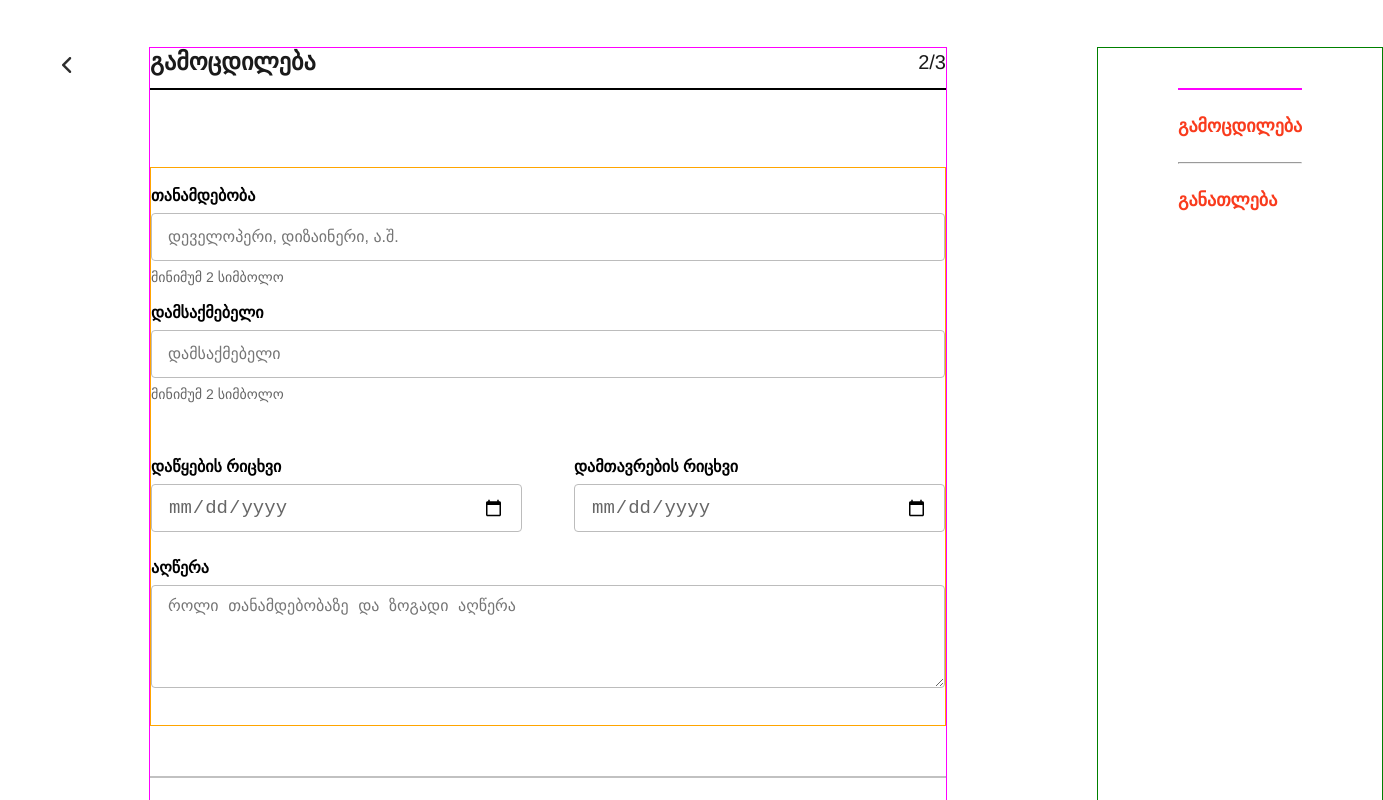
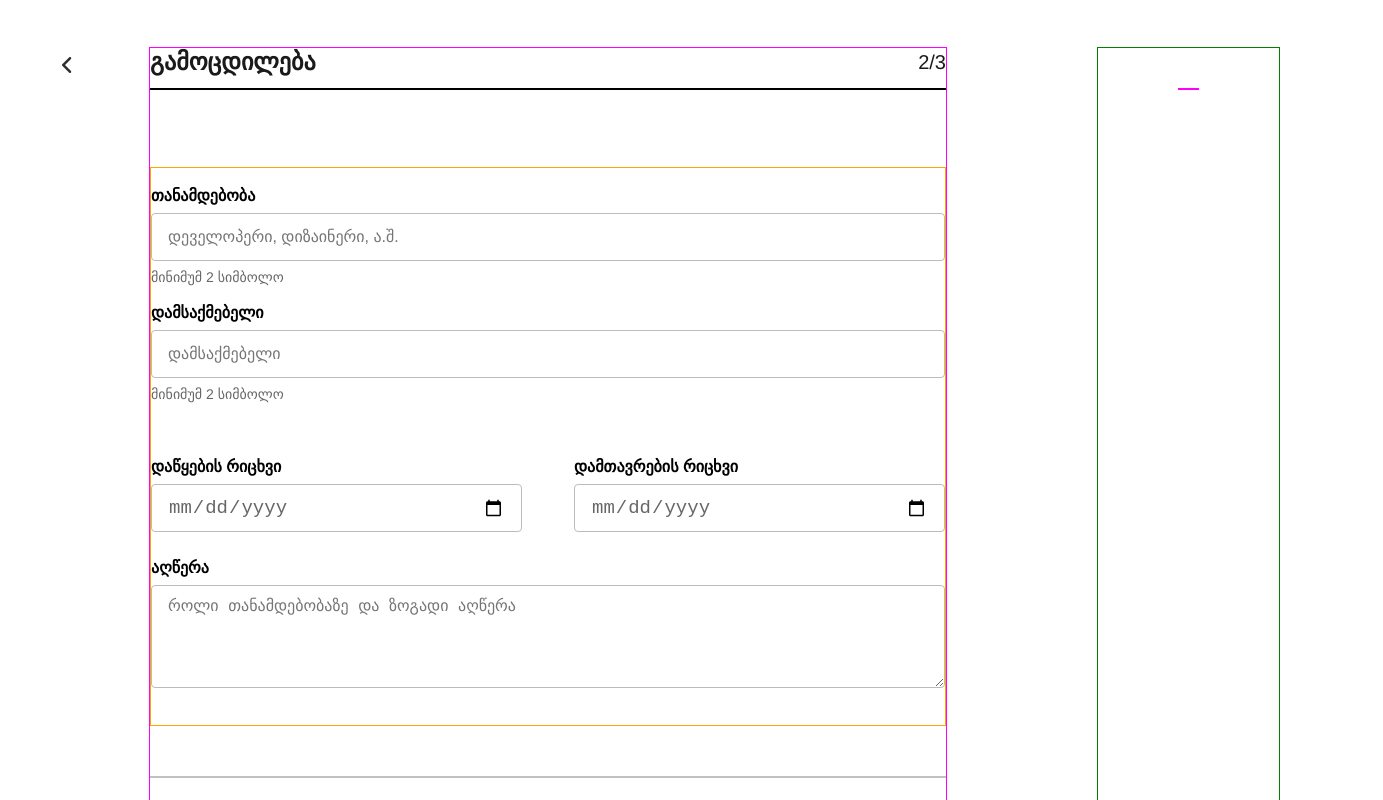
Before and after one commit to BesoBerdzenishvili/Redberry-Assignment, a React (Vite) app: page /experience in a window 1280 px wide. Shown: the top 800 px of the page, 1383 px wide, since content can reach past the window. Built offline with nearby package versions, Linux system fonts and the light colour scheme.

Commit message:
hide experience & education fields in Resume.jsx

```diff
--- a/src/components/Job.jsx
+++ b/src/components/Job.jsx
@@ -171,6 +171,16 @@ export default function Job({
           }
         })
       );
+    } else {
+      setErrors(
+        errors.map((i) => {
+          if (i.id === index + 1) {
+            return { ...i, start_date: "red" };
+          } else {
+            return i;
+          }
+        })
+      );
     }
     setExperiences(
       experiences.map((i) => {
@@ -188,6 +198,16 @@ export default function Job({
         errors.map((i) => {
           if (i.id === index + 1) {
             return { ...i, due_date: "green" };
+          } else {
+            return i;
+          }
+        })
+      );
+    } else {
+      setErrors(
+        errors.map((i) => {
+          if (i.id === index + 1) {
+            return { ...i, due_date: "red" };
           } else {
             return i;
           }
--- a/src/components/Resume.jsx
+++ b/src/components/Resume.jsx
@@ -63,9 +63,6 @@ const Img = styled("img", {
   minHeight: 246,
   borderRadius: "50%",
   objectFit: "cover",
-  // position: "relative",
-  // left: 0,
-  // top: 0,
 });
 
 export default function Resume() {
@@ -103,7 +100,13 @@ export default function Resume() {
         {image && <Img src={image} alt="profile" />}
       </Profile>
       {aboutMe && <Hr />}
-      {experiences.length > 0 && <Subheader>გამოცდილება</Subheader>}
+      {(experiences[0].position !== "" ||
+        experiences[0].employer !== "" ||
+        experiences[0].start_date !== "" ||
+        experiences[0].due_date !== "" ||
+        experiences[0].description !== "") && (
+        <Subheader>გამოცდილება</Subheader>
+      )}
       {experiences &&
         experiences.map((i) => (
           <Organisation
@@ -115,7 +118,7 @@ export default function Resume() {
             description={i.description}
           />
         ))}
-      {educations.length > 0 && (
+      {educations[0].institute !== "" && (
         <>
           <Hr />
           <Subheader>განათლება</Subheader>
--- a/src/pages/Education.jsx
+++ b/src/pages/Education.jsx
@@ -104,7 +104,7 @@ export default function Education() {
 
   const handleFinish = () => {
     // checkValidation();
-    if (!restricted) {
+    // if (!restricted) {
     const data = {
       name: name,
       surname: surname,
@@ -125,7 +125,8 @@ export default function Education() {
             method: "POST",
             body: JSON.stringify(data),
             headers: {
-                "Content-Type": "application/json",
+              "Content-Type": "multipart/form-data",
+              Accept: "multipart/form-data",
             },
           }
         );
@@ -135,7 +136,7 @@ export default function Education() {
           console.log(json.message);
         }
       } catch (e) {
-          console.log(e?.message ?? "Something went wrong");
+        console.error(e?.message ?? "Something went wrong");
       }
     };
 
@@ -158,7 +159,7 @@ export default function Education() {
     setEducations([
       { id: 1, institute: "", degree: "", due_date: "", description: "" },
     ]);
-    }
+    // }
   };
 
   // const checkValidation = () => {
--- a/src/pages/Personal.jsx
+++ b/src/pages/Personal.jsx
@@ -258,7 +258,7 @@ export default function Personal() {
                 onChange={changeName}
                 style={{ border: `1px solid ${errors.name}` }}
                 check={errors.name}
-                short
+                short="true"
               />
               <p>მინიმუმ 2 ასო, ქართული ასოები</p>
             </label>
@@ -273,7 +273,7 @@ export default function Personal() {
                 onChange={changeSurname}
                 style={{ border: `1px solid ${errors.surname}` }}
                 check={errors.surname}
-                short
+                short="true"
               />
               <p>მინიმუმ 2 ასო, ქართული ასოები</p>
             </label>
```
Lines whose indentation alone changed are shown as unchanged.
